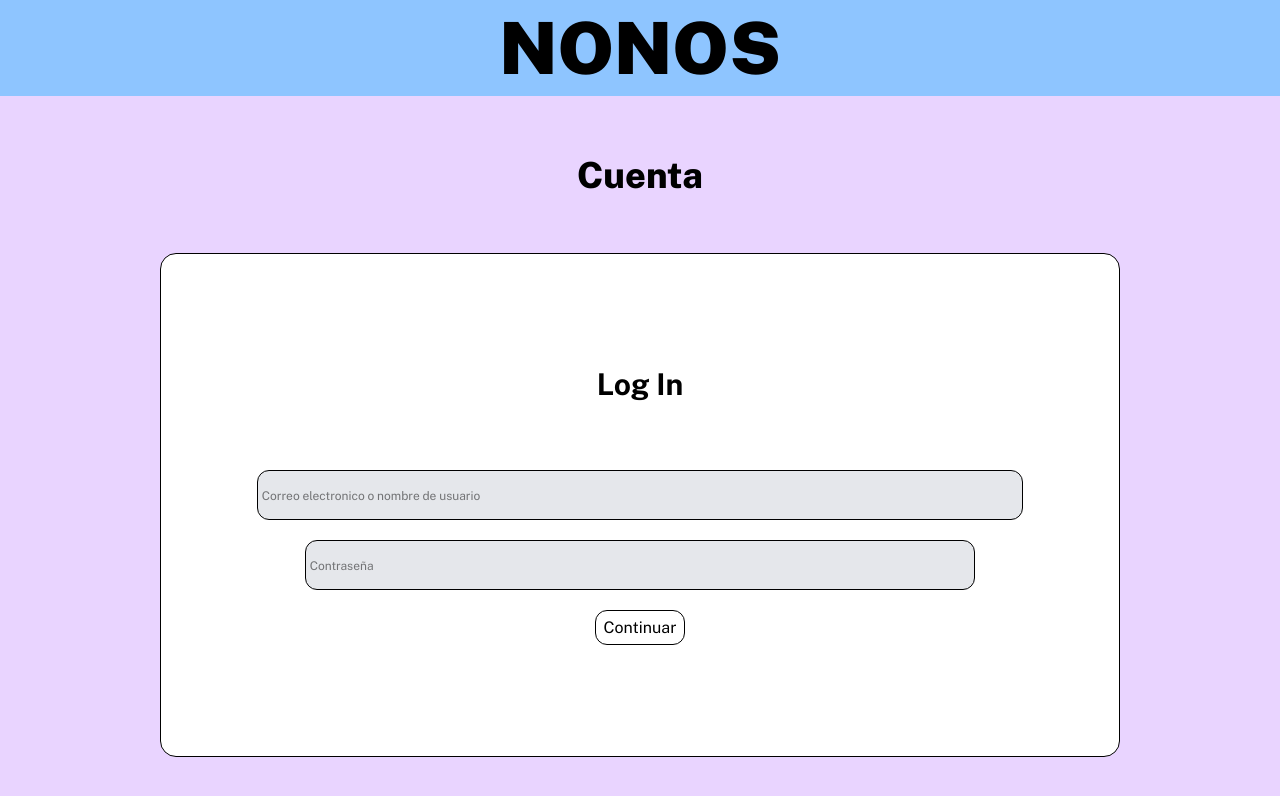
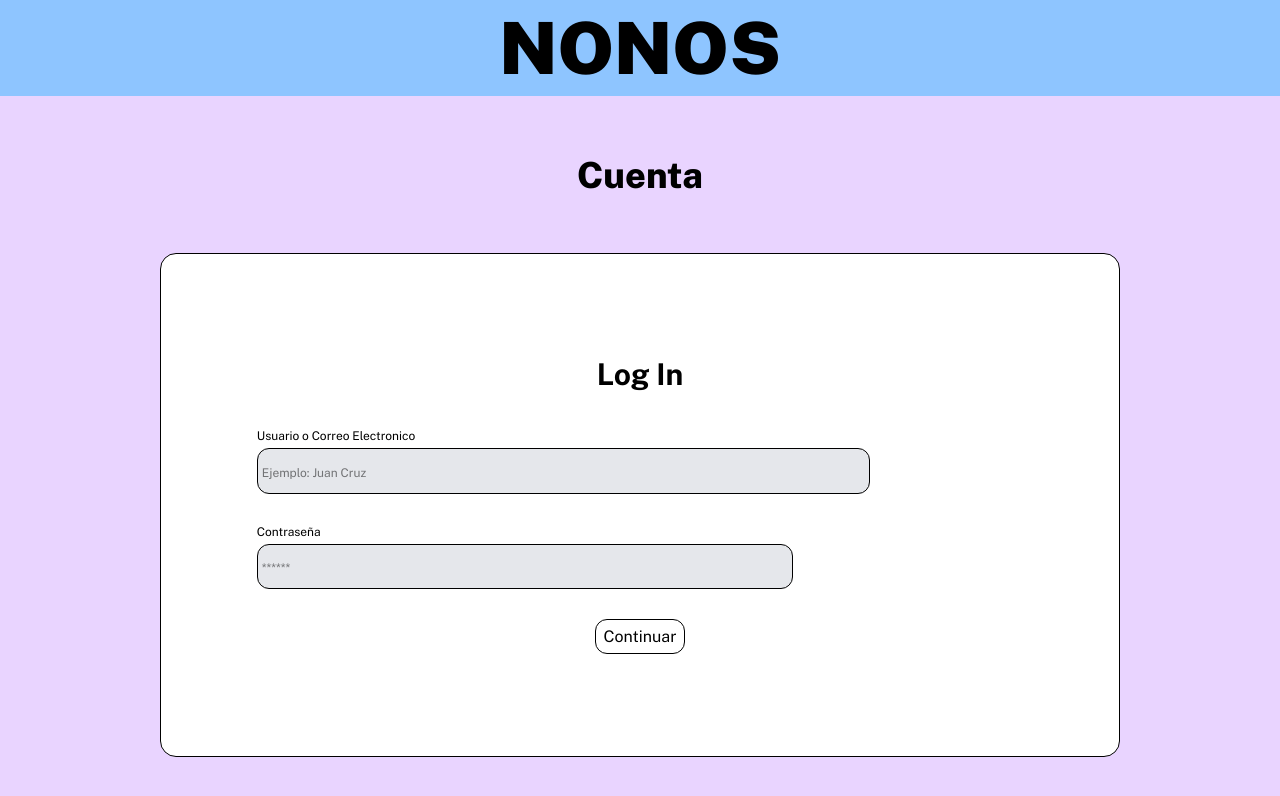
Before and after one commit to rubywinterrr/nonos-front, a React (Vite) app: page / in a window 1280 px wide. Shown: the top 796 px of the page. Built offline with nearby package versions, Linux system fonts and the light colour scheme.

Commit message:
cambio carpeta y span en login

```diff
--- a/package.json
+++ b/package.json
@@ -13,7 +13,7 @@
     "@tailwindcss/vite": "^4.3.3",
     "react": "^19.2.8",
     "react-dom": "^19.2.8",
-    "react-router-dom": "^7.18.2",
+    "react-router-dom": "^7.18.3",
     "tailwindcss": "^4.3.3"
   },
   "devDependencies": {
--- a/src/App.tsx
+++ b/src/App.tsx
@@ -5,7 +5,7 @@ import PanelCuidador from "./Pages/Cuidador/panel-cuidador";
 import PanelFamilia from "./Pages/Familia/panel-familia";
 import LogIn from "./Pages/LogIn";
 import PagCuenta from "./Pages/Cuenta";
-import SOS from "./PantallaSOS";
+import SOS from "./Pages/PantallaSOS";
 function App() {
   console.log("/adulto, /cuidador, /familia");
   return (
--- a/src/Pages/LogIn.tsx
+++ b/src/Pages/LogIn.tsx
@@ -12,19 +12,25 @@ export default function LogIn() {
       <main className="w-screen h-[90vh] bg-purple-200 flex flex-col justify-evenly items-center">
         <h1 className="text-4xl font-extrabold">Cuenta</h1>
         <div className="border h-70/100 w-75/100 rounded-2xl bg-white flex flex-col justify-center items-center gap-5">
-          <h2 className="text-3xl font-bold pb-12">Log In</h2>
+          <h2 className="text-3xl font-bold pb-4">Log In</h2>
+          <div className="h-15/100 w-80/100 flex flex-col gap-1">
+            <span className="text-xs">Usuario o Correo Electronico</span>
             <input
               type="text"
-            className="w-80/100 h-10/100 bg-gray-200 border placeholder:text-[.75rem] focus:bg-gray-100 rounded-xl focus:outline-none focus:ring-2 focus:ring-blue-200 pl-1"
-            placeholder="Correo electronico o nombre de usuario"
+              className="w-80/100 h-60/100 bg-gray-200 border placeholder:text-[.75rem] focus:bg-gray-100 rounded-xl focus:outline-none focus:ring-2 focus:ring-blue-200 pl-1"
+              placeholder="Ejemplo: Juan Cruz"
             />
+          </div>
+          <div className="h-15/100 w-80/100 flex flex-col gap-1 ">
+            <span className="text-xs">Contraseña</span>
             <input
               type="password"
               name=""
               id=""
-            className="w-70/100 h-10/100 bg-gray-200 border placeholder:text-xs focus:bg-gray-100 rounded-xl focus:outline-none focus:ring-2 focus:ring-blue-200 pl-1"
-            placeholder="Contraseña"
+              className="w-70/100 h-60/100 bg-gray-200 border placeholder:text-xs focus:bg-gray-100 rounded-xl focus:outline-none focus:ring-2 focus:ring-blue-200 pl-1"
+              placeholder="******"
             />
+          </div>
           <button
             className="h-7/100 w-auto border rounded-xl p-2 flex justify-center items-center cursor-pointer"
             onClick={Continuar}
--- a/src/PantallaSOS.tsx
+++ b/src/Pages/PantallaSOS.tsx
@@ -1,6 +1,6 @@
-import Header from "./componentes/cajaArriba";
-import Footer from "./componentes/cajaAbajo";
-import Boton1 from "./componentes/boton1";
+import Header from "../componentes/cajaArriba";
+import Footer from "../componentes/cajaAbajo";
+import Boton1 from "../componentes/boton1";
 export default function SOS() {
   return (
     <>
```
Also changed, not shown: 1 other file (tests, documents, lock files or other folders). Lines whose indentation alone changed are shown as unchanged.
